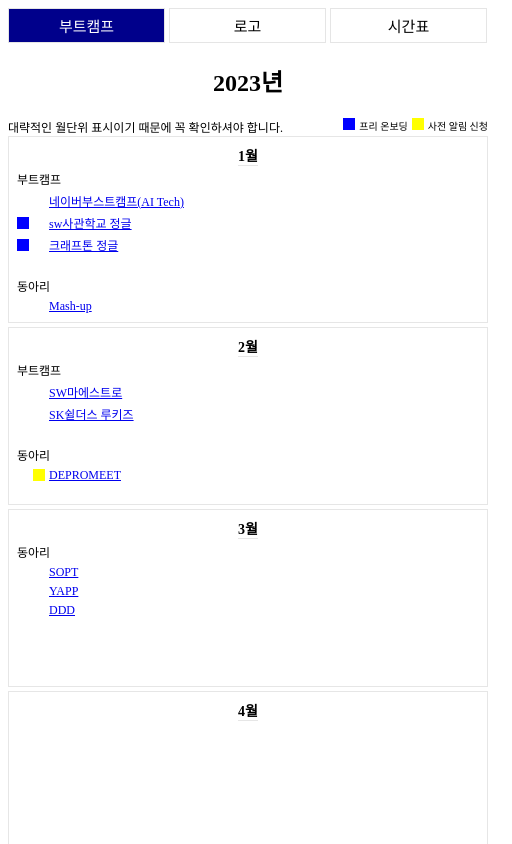
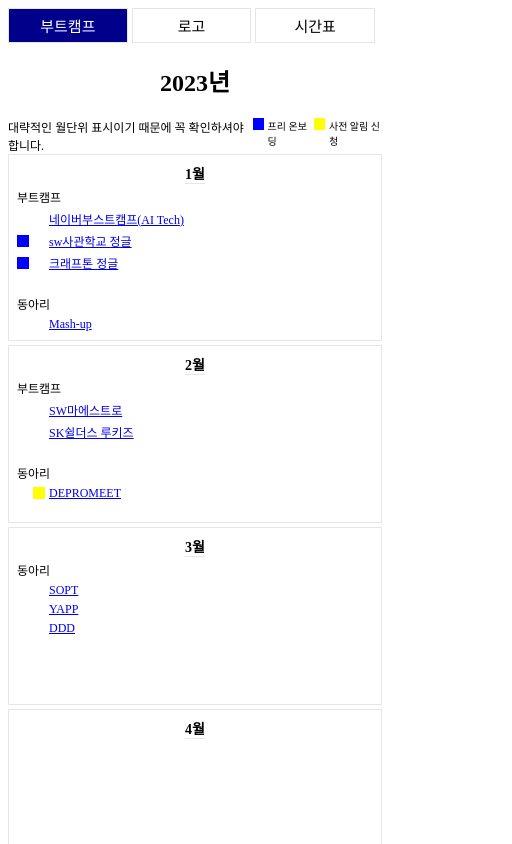
Before and after one commit to yeon-kk/sw-calendar, a React (Create React App) app: page / in a window 390 px wide. Both pictures are taken after a click on the button "부트캠프". Shown: the top 844 px of the page, 512 px wide, since content can reach past the window. Built offline with nearby package versions, Linux system fonts and the light colour scheme.

Commit message:
Style: 미디어쿼리 너비 수정

```diff
--- a/src/App.module.css
+++ b/src/App.module.css
@@ -29,19 +29,30 @@
   }
 }
 
-@media all and (min-width:481px) and (max-width:1023px) {
+@media all and (min-width:768px) and (max-width:1023px)
+ {
   .navLayout{
     width: 600px;
 }
 .navButton {
     width: 197px;
   }
-}
-@media all and (max-width:480px) {
+ }
+
+@media all and (min-width:321px) and (max-width:767px) {
   .navLayout{
-    width: 480px;
+    width: 100%;
 }
 .navButton {
-    width: 157px;
+    width: 32%;
   }
 }
+
+@media all and (max-width:320px) {
+  .navLayout{
+    width: 320px;
+}
+.navButton {
+    width: 104px;
+  }
+}
--- a/src/pages/calendar/Calendar.module.css
+++ b/src/pages/calendar/Calendar.module.css
@@ -50,50 +50,34 @@
         gap: 4px;
     }
 }
-@media all and (max-width:767px) {
+
+@media all and (min-width:321px) and (max-width:767px) {
     .explain{
-        width: 600px;
+        width: 100%;
     }
     .calenderContainerLayout{
-        width: 600px;
-        align-items: center;
+        width: 100%;
     }
     .calenderLayout {
         display: flex;
         flex-direction: column;
-        width: 600px;
+        width: 100%;
         margin: auto;
         gap: 4px;
     }
 }
 
-@media all and (mim-width:480px) and (max-width:767px) {
+@media all and (max-width:320px) {
     .explain{
-        width: 600px;
+        width: 320px;
     }
     .calenderContainerLayout{
-        width: 600px;
+        width: 320px;
     }
     .calenderLayout {
         display: flex;
         flex-direction: column;
-        width: 600px;
-        margin: auto;
-        gap: 4px;
-    }
-}
-
-@media all and (max-width:480px) {
-    .explain{
-        width: 480px;
-    }
-    .calenderContainerLayout{
-        width: 480px;
-    }
-    .calenderLayout {
-        display: flex;
-        flex-direction: column;
-        width: 480px;
+        width: 320px;
         margin: auto;
         gap: 4px;
     }
```
